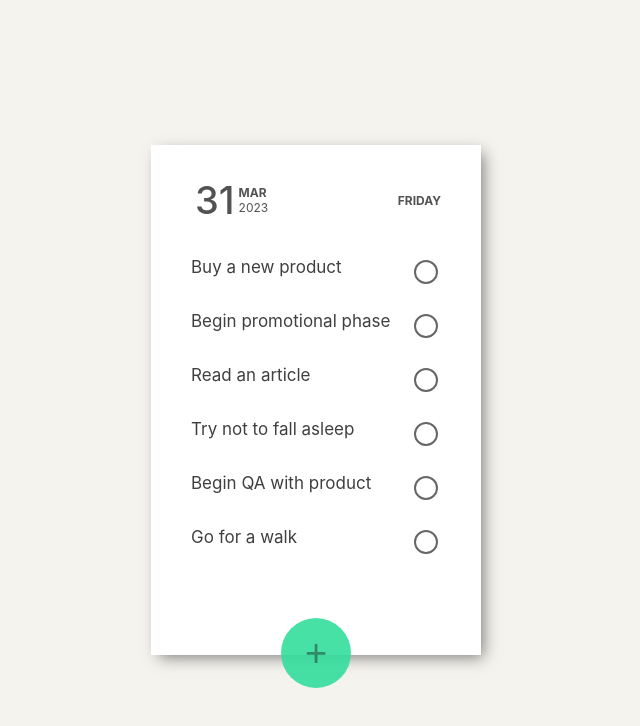
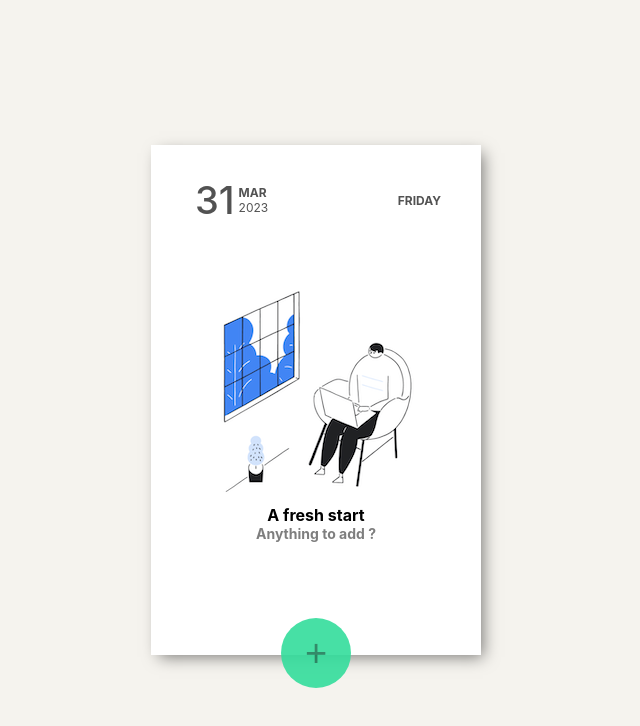
Before and after one commit to chetankochiyaniya/React-Practical-03, a React (Create React App) app: page / in a window 1280 px wide. Shown: the top 726 px of the page, without its empty margins (324-964 px from the left). Built offline with nearby package versions, Linux system fonts and the light colour scheme.

Commit message:
Empty list image added

```diff
--- a/src/components/Button/Button.js
+++ b/src/components/Button/Button.js
@@ -17,10 +17,13 @@ const Button = () => {
         setShowInput(!showInput);
     }
 
+    console.log("test")
     const handleKeyPress = (event) => {
-        console.log("enter handlekey funcation", event.key)
         if (event.key === 'Escape') {
             setShowInput(false);
+        }
+        if (event.key === 'Enter') {
+
         }
     };
 
--- a/src/components/Task/Task.css
+++ b/src/components/Task/Task.css
@@ -50,3 +50,22 @@ input[type="checkbox"]:checked {
 ::-webkit-scrollbar-track {
   background-color: #f7f7f7;
 }
+
+.empty-list-img {
+  display: grid;
+  border: none;
+  justify-content: center;
+  align-items: center;
+  text-align: center;
+  margin-top: 45px;
+}
+.empty-text{
+  margin-top: 10px;
+  font-weight: 700;
+  font-size: 16px;
+}
+.empty-sub-text{
+ opacity: 0.5;
+ font-weight: 700;
+  font-size: 14px;
+}
--- a/src/components/Task/Task.js
+++ b/src/components/Task/Task.js
@@ -1,15 +1,11 @@
 import { useState } from 'react'
 import Button from '../Button/Button'
+import emptyListImg from '../../assets/empty-list.png'
 import './Task.css'
 
 export default function Task() {;
     const [list, setList] = useState([
-        { text: "Buy a new product", checked: false },
-        { text: "Begin promotional phase", checked: false },
-        { text: "Read an article", checked: false },
-        { text: "Try not to fall asleep", checked: false },
-        { text: "Begin QA with product", checked: false },
-        { text: "Go for a walk", checked: false }
+
     ]);
 
     const handleCheckboxChange = (index, checked) => {
@@ -20,11 +16,11 @@ export default function Task() {;
         };
         setList(newList);
     };
-
+    console.log(list.length)
     return (
         <>
             <div className="task-list-container">
-                {list.map((item, index) => (
+                {list.length ? (list.map((item, index) => (
                     <div className='task' key={index}>
                         <div className={`task-msg ${item.checked ? 'checked' : ''}`}>
                             {item.text}
@@ -35,7 +31,12 @@ export default function Task() {;
                             checked={item.checked}
                         />
                     </div>
-                ))}
+                ))
+                ):(<div className='empty-list-img'>
+                    <img src={emptyListImg} alt='Empty list'/>
+                        <div className='empty-text'>A fresh start</div>
+                        <div className='empty-sub-text'>Anything to add ?</div>
+                        </div>)}
             </div>
             <Button />
         </>
```
Also changed, not shown: src/assets/empty-list.png (added).
